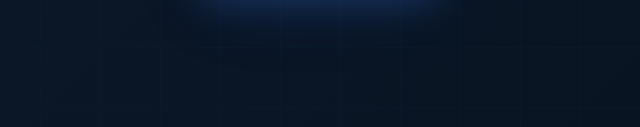
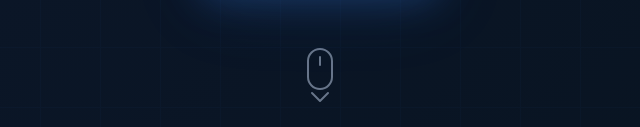
Before and after one commit to PlayerCodeDev/gamesandcode.com, a website: page index.html in a window 1280 px wide. Shown: the part 673-800 px from the top of the page, 320-960 px from the left. Drawn offline with Linux system fonts and the light colour scheme.

Commit message:
feat: agregar indicador de scroll

```diff
--- a/css/input.css
+++ b/css/input.css
@@ -147,4 +147,19 @@
       transform: translateY(-10px);
     }
   }
+
+  .animation-float-scroll-indicator {
+    animation: float-scroll 3s ease-in-out infinite;
+  }
+
+  @keyframes float-scroll {
+    0%,
+    100% {
+      transform: translateY(0);
+    }
+
+    50% {
+      transform: translateY(-20px);
+    }
+  }
 }
--- a/index.html
+++ b/index.html
@@ -141,6 +141,18 @@
             </div>
           </div>
         </div>
+
+        <div class="absolute bottom-6 left-1/2 -translate-x-1/2 text-muted-foreground opacity-70 pointer-events-none" id="scroll-indicator">
+          <svg xmlns="http://www.w3.org/2000/svg" width="32" height="56" viewBox="0 0 32 56" fill="none" stroke="currentColor" stroke-width="2" stroke-linecap="round" stroke-linejoin="round" aria-hidden="true" class="animation-float-scroll-indicator">
+            <!-- Mouse -->
+            <rect x="4" y="2" width="24" height="40" rx="12" />
+            <line x1="16" y1="10" x2="16" y2="18" />
+
+            <!-- Flecha -->
+            <polyline points="8 46 16 54 24 46" />
+          </svg>
+        </div>
+
       </section>
 
       <section id="services" class="py-20 relative">
--- a/js/main.js
+++ b/js/main.js
@@ -3,6 +3,7 @@ const mobileMenu = document.getElementById('mobile-menu');
 const iconMenu = document.getElementById('icon-menu');
 const iconClose = document.getElementById('icon-close');
 const mobileLinks = document.querySelectorAll('.mobile-link');
+const scrollIndicator = document.getElementById('scroll-indicator');
 
 function closeMobileMenu() {
   mobileMenu.classList.add('opacity-0', 'scale-95');
@@ -58,3 +59,21 @@ mobileLinks.forEach(link => {
     }
   });
 });
+
+if (scrollIndicator) {
+  const SCROLL_TRESHOLD = 50;
+
+  function handleScrollIndicator() {
+    if (window.scrollY < SCROLL_TRESHOLD) {
+      scrollIndicator.classList.remove('opacity-0');
+      scrollIndicator.classList.add('opacity-70');
+    } else {
+      scrollIndicator.classList.remove('opacity-70');
+      scrollIndicator.classList.add('opacity-0');
+    }
+  }
+
+  handleScrollIndicator();
+
+  window.addEventListener('scroll', handleScrollIndicator, { passive: true })
+}
```
Also changed, not shown: public/output.css.
